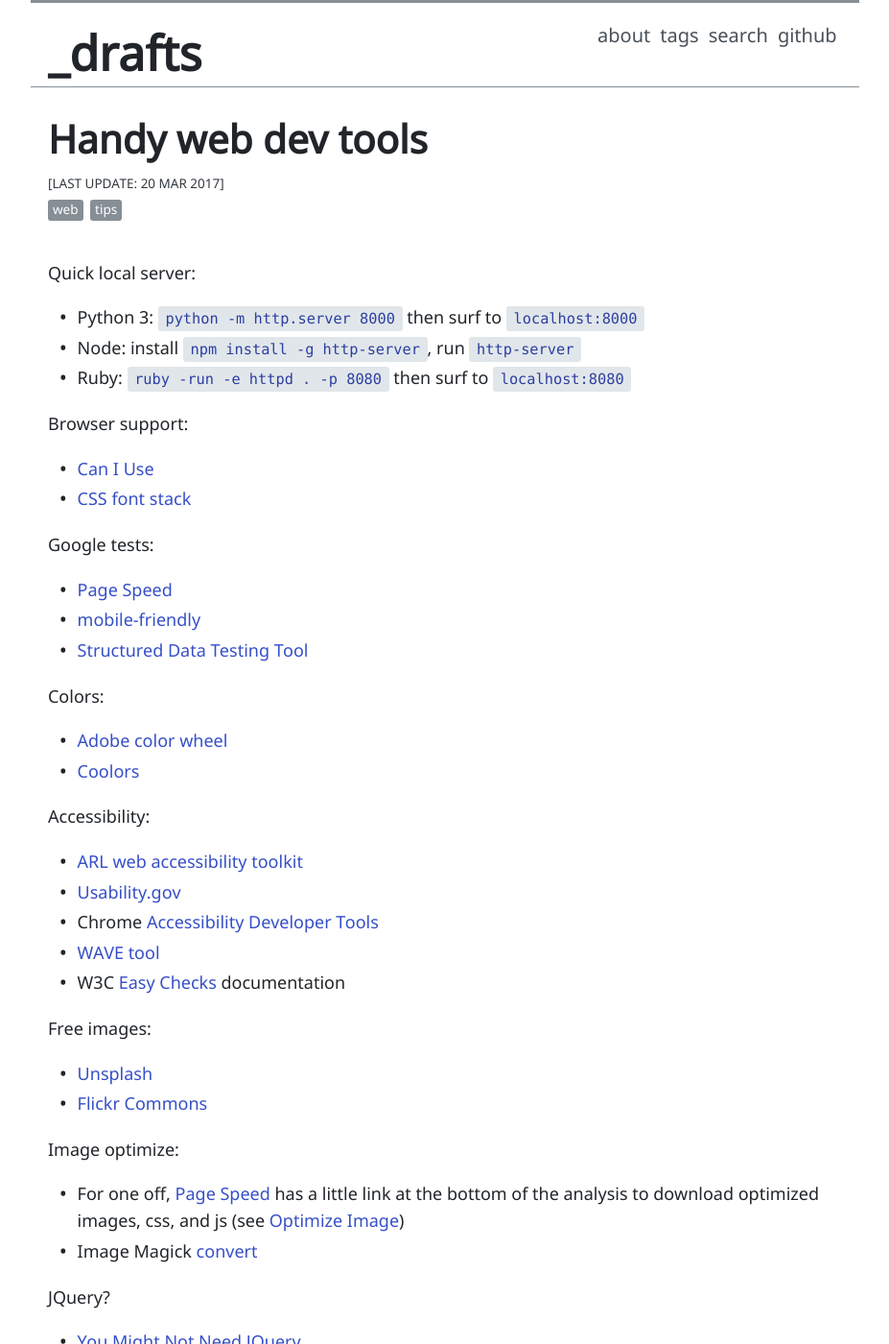
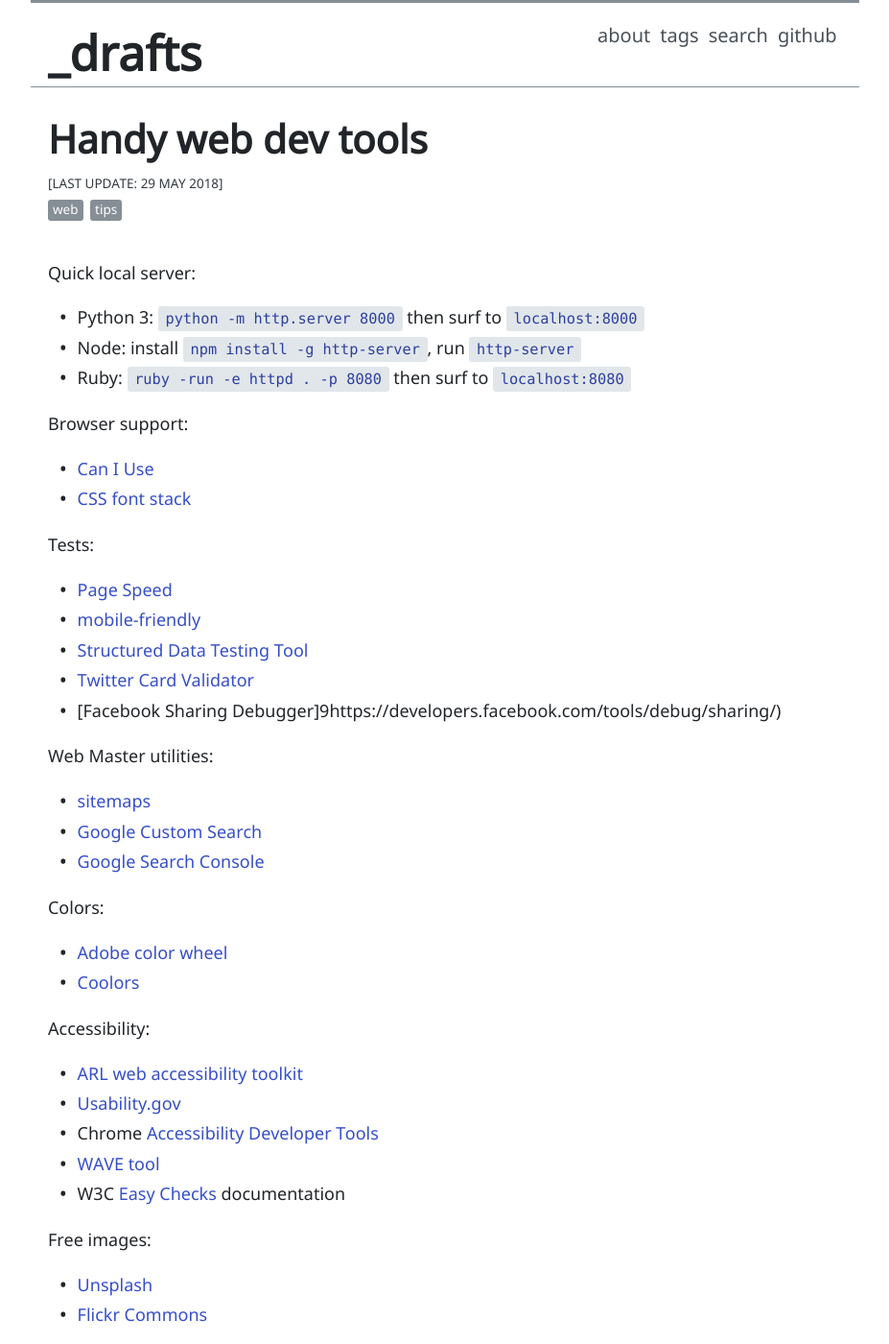
Before and after one commit to evanwill/_drafts, a Jekyll site: the page built from _notes/web-dev.md, in a window 1280 px wide and 1400 px high. Shown: the whole window at 96% size, without its empty margins (176-1103 px from the left). Built offline with Jekyll 4.4.1, drawn with Linux system fonts in a browser that asks for light colours; some of the changed text lies outside the part shown.

Commit message:
update dev tools

```diff
--- a/_notes/web-dev.md
+++ b/_notes/web-dev.md
@@ -2,28 +2,41 @@
 title: Handy web dev tools
 layout: post
 tags: [web, tips]
-date: 2017-03-20
+date: 2018-05-29
 ---
 
 Quick local server:
+
 - Python 3: `python -m http.server 8000` then surf to `localhost:8000`
 - Node: install `npm install -g http-server`, run `http-server`
 - Ruby: `ruby -run -e httpd . -p 8080` then surf to `localhost:8080`
 
 Browser support:
+
 - [Can I Use](http://caniuse.com/)
 - [CSS font stack](http://www.cssfontstack.com/)
 
-Google tests:
+Tests:
+
 - [Page Speed](https://developers.google.com/speed/pagespeed/insights/)
 - [mobile-friendly](https://search.google.com/search-console/mobile-friendly)
 - [Structured Data Testing Tool](https://search.google.com/structured-data/testing-tool)
+- [Twitter Card Validator](https://cards-dev.twitter.com/validator)
+- [Facebook Sharing Debugger]9https://developers.facebook.com/tools/debug/sharing/)
+
+Web Master utilities:
+
+- [sitemaps](https://www.sitemaps.org/protocol.html)
+- [Google Custom Search](https://cse.google.com/cse/)
+- [Google Search Console](https://www.google.com/webmasters/tools/home)
 
 Colors:
+
 - [Adobe color wheel](https://color.adobe.com/)
 - [Coolors](https://coolors.co)
 
 Accessibility:
+
 - [ARL web accessibility toolkit](http://accessibility.arl.org/standards-best-practices/)
 - [Usability.gov](http://www.usability.gov/what-and-why/accessibility.html)
 - Chrome [Accessibility Developer Tools](https://chrome.google.com/webstore/detail/accessibility-developer-t/fpkknkljclfencbdbgkenhalefipecmb)
@@ -55,5 +67,6 @@
 - [Planet Friendly Web Guide](https://www.planetfriendlyweb.org/)
 
 Ultra minimal computing notebook:
+
 - [new-note](https://github.com/jjjjjjjjjjjjjjjjjjjj/new-note/) (see [article](https://boingboing.net/2018/05/08/the-simplest-online-note-takin.html))
 - or paste into address bar `data:text/html, <html contenteditable style='padding:10%;'>`, type, then save with `Ctrl+S`.
```
Also changed, not shown: other parts of _notes/web-dev.md (+4 -5 lines).
